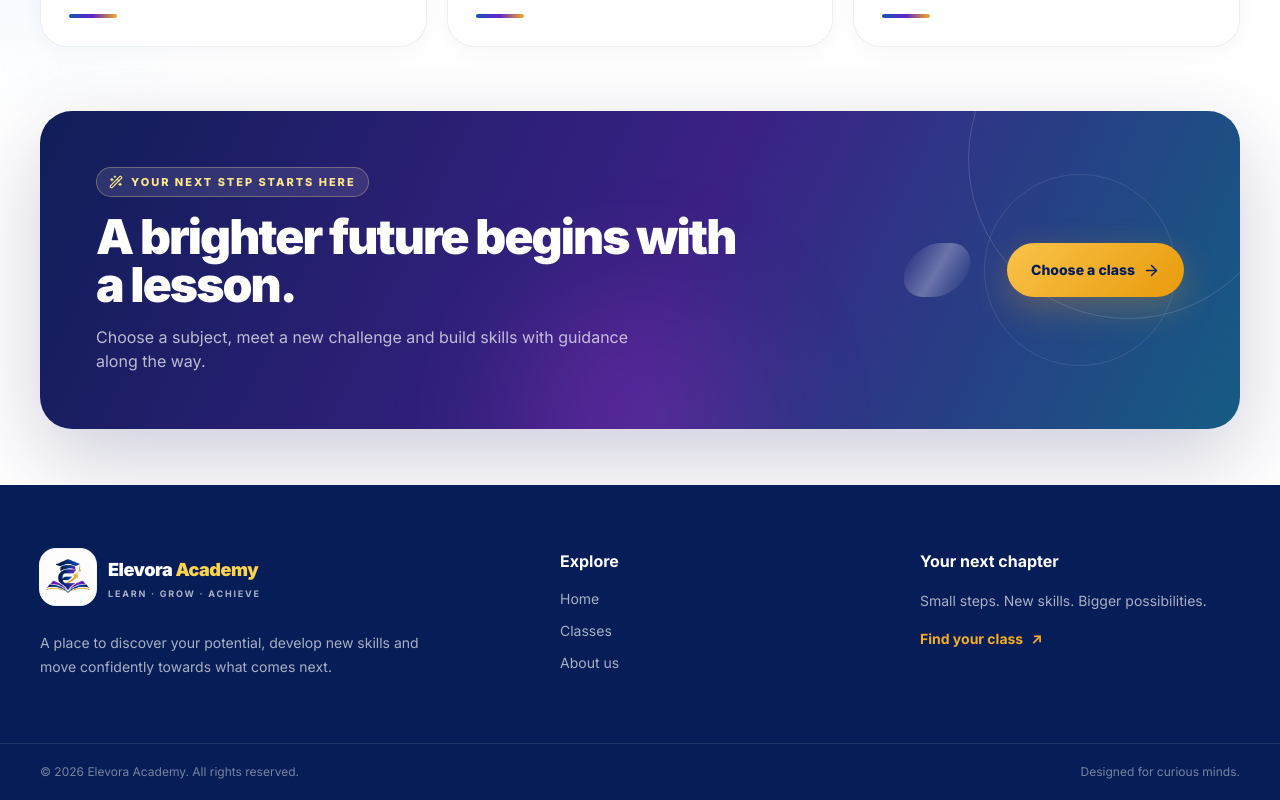
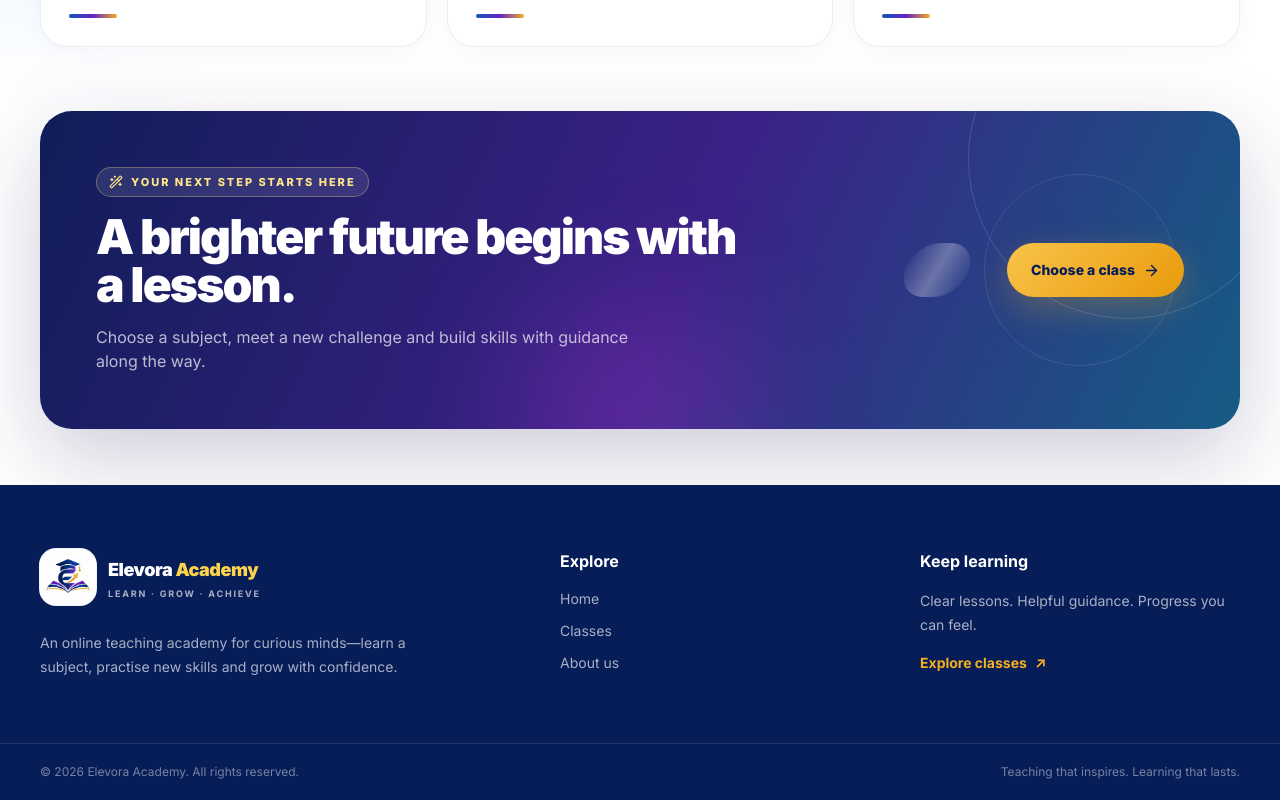
Before and after one commit to chamod-lakshitha/elevora-academy, a Next.js app: page / in a window 1280 px wide. Shown: the part 2173-2973 px from the top of the page. Built offline with nearby package versions, Linux system fonts and the light colour scheme; no server answers.

Commit message:
Give footer a teaching academy voice

```diff
--- a/components/Footer.tsx
+++ b/components/Footer.tsx
@@ -1,5 +1,5 @@
 import Link from 'next/link';
 import BrandLogo from './BrandLogo';
 export default function Footer() {
- return <footer className="bg-brand-navy text-white"><div className="container-shell grid gap-10 py-12 sm:grid-cols-2 lg:grid-cols-[1.5fr_1fr_1fr] lg:py-16"><div><BrandLogo light /><p className="mt-5 max-w-sm text-sm leading-6 text-white/65">A place to discover your potential, develop new skills and move confidently towards what comes next.</p></div><div><h3 className="font-bold">Explore</h3><div className="mt-4 grid gap-3 text-sm text-white/65"><Link className="hover:text-brand-gold" href="/">Home</Link><Link className="hover:text-brand-gold" href="/classes">Classes</Link><Link className="hover:text-brand-gold" href="/about">About us</Link></div></div><div><h3 className="font-bold">Your next chapter</h3><p className="mt-4 text-sm leading-6 text-white/65">Small steps. New skills. Bigger possibilities.</p><Link href="/classes" className="mt-4 inline-flex items-center gap-2 text-sm font-bold text-brand-gold">Find your class <span aria-hidden>↗</span></Link></div></div><div className="border-t border-white/10"><div className="container-shell flex flex-col gap-2 py-5 text-xs text-white/45 sm:flex-row sm:items-center sm:justify-between"><span>© {new Date().getFullYear()} Elevora Academy. All rights reserved.</span><span>Designed for curious minds.</span></div></div></footer>
+ return <footer className="bg-brand-navy text-white"><div className="container-shell grid gap-10 py-12 sm:grid-cols-2 lg:grid-cols-[1.5fr_1fr_1fr] lg:py-16"><div><BrandLogo light /><p className="mt-5 max-w-sm text-sm leading-6 text-white/65">An online teaching academy for curious minds—learn a subject, practise new skills and grow with confidence.</p></div><div><h3 className="font-bold">Explore</h3><div className="mt-4 grid gap-3 text-sm text-white/65"><Link className="hover:text-brand-gold" href="/">Home</Link><Link className="hover:text-brand-gold" href="/classes">Classes</Link><Link className="hover:text-brand-gold" href="/about">About us</Link></div></div><div><h3 className="font-bold">Keep learning</h3><p className="mt-4 text-sm leading-6 text-white/65">Clear lessons. Helpful guidance. Progress you can feel.</p><Link href="/classes" className="mt-4 inline-flex items-center gap-2 text-sm font-bold text-brand-gold">Explore classes <span aria-hidden>↗</span></Link></div></div><div className="border-t border-white/10"><div className="container-shell flex flex-col gap-2 py-5 text-xs text-white/45 sm:flex-row sm:items-center sm:justify-between"><span>© {new Date().getFullYear()} Elevora Academy. All rights reserved.</span><span>Teaching that inspires. Learning that lasts.</span></div></div></footer>
 }
```
